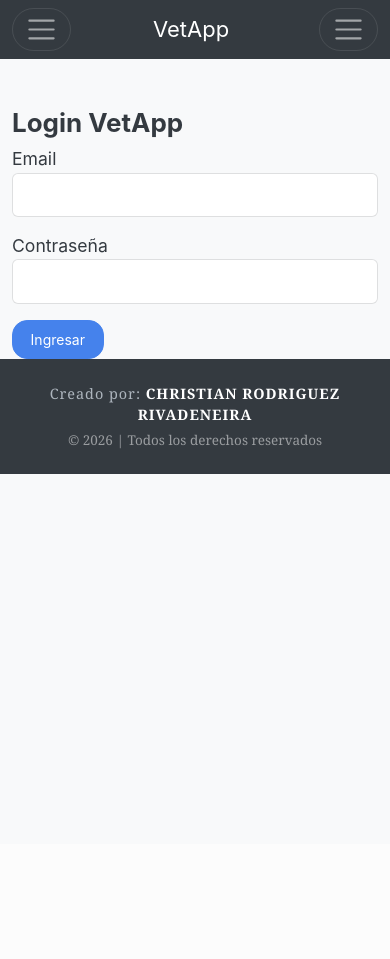
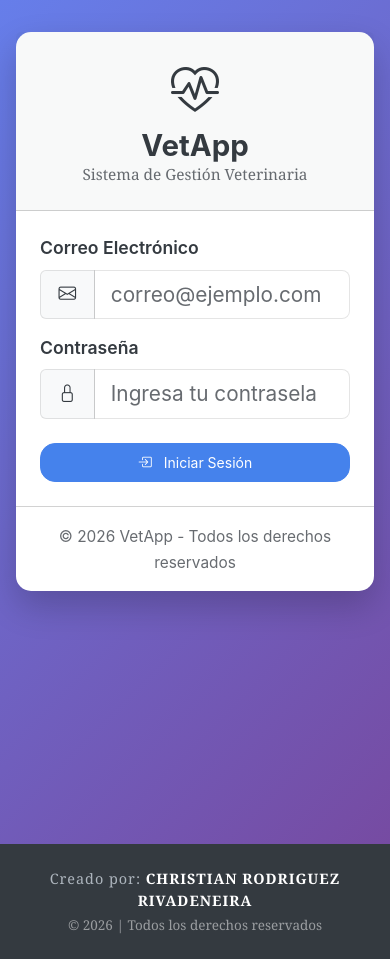
Before and after one commit to zyjec1983/vetapp, a PHP site: page /vetapp/app/views/auth/login.php in a window 390 px wide. Before the commit the page ends 474 px from the top, so only its background shows below. Run offline with PHP 8.4, Linux system fonts and the light colour scheme; data that the repository does not hold is empty; some libraries are stand-ins or nearby versions.

Commit message:
style: improve responsive design across multiple views
- Fix layout responsiveness in login page
- Adjust header and navbar for better mobile view
- Optimize sales create form for smaller screens
- Update CSS breakpoints and spacing
- Ensure proper viewport scaling in index.php

FILES MODIFIED:
- app/views/auth/login.php
- app/views/layouts/header.php
- app/views/layouts/navbar.php
- app/views/sales/create.php
- public/css/style.css
- public/index.php

```diff
--- a/app/views/auth/login.php
+++ b/app/views/auth/login.php
@@ -1,23 +1,132 @@
-<?php require_once __DIR__ . '/../layouts/header.php'; ?>
-<?php require_once __DIR__ . '/../layouts/navbar.php'; ?>
+<?php
+/**
+ * Location: vetapp/app/views/auth/login.php
+ * Página de login - Diseño responsivo y profesional
+ */
 
-<div class="container mt-5">
-    <h2>Login VetApp</h2>
+$title = 'Login | VetApp';
+require_once __DIR__ . '/../layouts/header.php';
+?>
 
-    <form method="POST" action="/vetapp/public/login">
-        <input type="hidden" name="csrf_token" value="<?= generateCSRFToken() ?>">
-        <div class="mb-3">
-            <label>Email</label>
-            <input type="email" name="email" class="form-control">
+<!-- Estilos adicionales para el login -->
+<style>
+    /* Página de login - fondo gradiente */
+    .login-page {
+        min-height: 100vh;
+        width: 100%;
+        padding: 2rem 1rem;
+        background: linear-gradient(135deg, #667eea 0%, #764ba2 100%);
+        box-sizing: border-box;
+    }
+
+    /* Contenedor del formulario */
+    .login-form-container {
+        width: 100%;
+        max-width: 400px;
+        margin: 0 auto;
+    }
+
+    /* Tarjeta de login */
+    .login-card {
+        border: none;
+        border-radius: 15px;
+        box-shadow: 0 15px 35px rgba(0, 0, 0, 0.2);
+    }
+
+    /* Logo */
+    .brand-logo {
+        font-size: 3rem;
+    }
+</style>
+
+<div class="login-page">
+    <div class="login-form-container">
+        <div class="card login-card">
+                    <div class="card-header login-header text-center py-4">
+                        <div class="brand-logo">
+                            <i class="bi bi-heart-pulse"></i>
+                        </div>
+                        <h1 class="text-dark mb-0">VetApp</h1>
+                        <p class="text-muted small mb-0">Sistema de Gestión Veterinaria</p>
+                    </div>
+
+                    <div class="card-body p-4">
+                        <?php if (isset($_SESSION['error'])): ?>
+                            <div class="alert alert-danger d-flex align-items-center" role="alert">
+                                <i class="bi bi-exclamation-triangle-fill me-2"></i>
+                                <div><?= htmlspecialchars($_SESSION['error']) ?></div>
+                            </div>
+                            <?php unset($_SESSION['error']); ?>
+                        <?php endif; ?>
+
+                        <form method="POST" action="<?= BASE_URL ?>login" class="needs-validation" novalidate>
+                            <input type="hidden" name="csrf_token" value="<?= generateCSRFToken() ?>">
+
+                            <div class="mb-3">
+                                <label for="email" class="form-label fw-semibold">Correo Electrónico</label>
+                                <div class="input-group">
+                                    <span class="input-group-text bg-light">
+                                        <i class="bi bi-envelope"></i>
+                                    </span>
+                                    <input type="email"
+                                           id="email"
+                                           name="email"
+                                           class="form-control form-control-lg"
+                                           placeholder="correo@ejemplo.com"
+                                           required
+                                           autocomplete="email">
+                                </div>
+                            </div>
+
+                            <div class="mb-4">
+                                <label for="password" class="form-label fw-semibold">Contraseña</label>
+                                <div class="input-group">
+                                    <span class="input-group-text bg-light">
+                                        <i class="bi bi-lock"></i>
+                                    </span>
+                                    <input type="password"
+                                           id="password"
+                                           name="password"
+                                           class="form-control form-control-lg"
+                                           placeholder="Ingresa tu contrasela"
+                                           required
+                                           autocomplete="current-password">
+                                </div>
+                            </div>
+
+                            <div class="d-grid">
+                                <button type="submit" class="btn btn-primary btn-login">
+                                    <i class="bi bi-box-arrow-in-right me-2"></i>
+                                    Iniciar Sesión
+                                </button>
+                            </div>
+                        </form>
+                    </div>
+
+                    <div class="card-footer text-center py-3 bg-transparent">
+                        <small class="text-muted">
+                            &copy; <?= date('Y'); ?> VetApp - Todos los derechos reservados
+                        </small>
+                    </div>
+                </div>
         </div>
-
-        <div class="mb-3">
-            <label>Contraseña</label>
-            <input type="password" name="password" class="form-control">
-        </div>
-
-        <button class="btn btn-primary">Ingresar</button>
-    </form>
 </div>
 
+<script>
+// Validación de formulario Bootstrap
+(function () {
+    'use strict'
+    var forms = document.querySelectorAll('.needs-validation')
+    Array.prototype.slice.call(forms).forEach(function (form) {
+        form.addEventListener('submit', function (event) {
+            if (!form.checkValidity()) {
+                event.preventDefault()
+                event.stopPropagation()
+            }
+            form.classList.add('was-validated')
+        }, false)
+    })
+})()
+</script>
+
 <?php require_once __DIR__ . '/../layouts/footer.php'; ?>
--- a/app/views/layouts/header.php
+++ b/app/views/layouts/header.php
@@ -26,10 +26,31 @@ require_once __DIR__ . '/../../helpers/sanitize.php';
 <html lang="es">
 <head>
     <meta charset="UTF-8">
+    <meta name="viewport" content="width=device-width, initial-scale=1.0">
     <title><?= $title ?? 'VetApp' ?></title>
 
     <link rel="stylesheet" href="<?= BASE_URL ?>css/bootstrap.min.css">
     <link href="https://cdn.jsdelivr.net/npm/bootstrap-icons@1.11.3/font/bootstrap-icons.css" rel="stylesheet">
 </head>
 
+<!-- Estilos para footer siempre al fondo -->
+<style>
+    /* Footer siempre al fondo (sticky footer) */
+    body {
+        display: flex;
+        flex-direction: column;
+        min-height: 100vh;
+    }
+
+    /* El contenido principal ocupa el espacio disponible */
+    .container-fluid {
+        flex: 1;
+        padding-bottom: 2rem;
+    }
+
+    footer {
+        margin-top: auto;
+    }
+</style>
+
 <body class="bg-light"></body>
--- a/app/views/layouts/navbar.php
+++ b/app/views/layouts/navbar.php
@@ -9,11 +9,12 @@ $currentUser = currentUser() ?? [];
 
 <nav class="navbar navbar-expand-lg navbar-dark bg-dark">
     <div class="container-fluid">
-    <button class="navbar-toggler me-2 d-md-none" type="button" data-bs-toggle="collapse" data-bs-target="#sidebarMenu">
-        <span class="navbar-toggler-icon"></span>
-    </button>
+        <!-- Botón para mostrar sidebar en móvil (visible solo en móvil) -->
+        <button class="navbar-toggler me-2" type="button" data-bs-toggle="collapse" data-bs-target="#sidebarMenu" aria-controls="sidebarMenu" aria-expanded="false" aria-label="Mostrar menú">
+            <span class="navbar-toggler-icon"></span>
+        </button>
 
-    <a class="navbar-brand" href="<?= BASE_URL ?>dashboard.php">VetApp</a>
+        <a class="navbar-brand" href="<?= BASE_URL ?>dashboard.php">VetApp</a>
 
         <button class="navbar-toggler" type="button" data-bs-toggle="collapse" data-bs-target="#vetNavbar">
             <span class="navbar-toggler-icon"></span>
--- a/app/views/sales/create.php
+++ b/app/views/sales/create.php
@@ -137,7 +137,7 @@ require_once __DIR__ . '/../layouts/navbar.php';
                                         </div>
                                     </div>
 
-                                    <div class="mt-3 d-flex justify-content-center gap-3">
+                                    <div class="mt-3 d-flex justify-content-center gap-3 mb-4">
                                         <a href="<?= BASE_URL ?>sales.php"
                                             class="btn btn-outline-danger px-4 py-2 d-flex align-items-center justify-content-center">
                                             <i class="bi bi-x-circle me-1"></i> Cancelar
```
Also changed, not shown: public/css/style.css (+17 -6 lines), public/index.php (+7 -0 lines).
